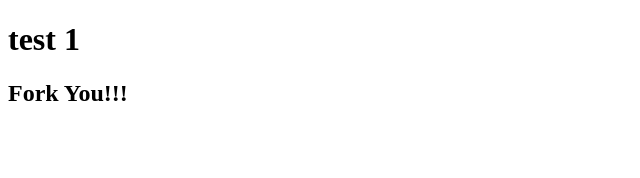
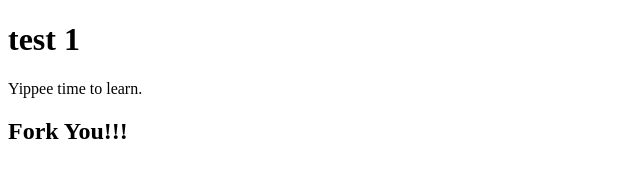
Before and after one commit to Romzom/test, a plain HTML site: page index.html in a window 1280 px wide. Shown: the whole page, without its empty margins (0-640 px from the left). Drawn offline with Linux system fonts and the light colour scheme.

Commit message:
adding a paragraph

```diff
--- a/index.html
+++ b/index.html
@@ -5,6 +5,7 @@
 </head>
 <body>
   <h1>test 1</h1>
+    <p>Yippee time to learn.</p>
   <h2>Fork You!!!</h2>
 </body>
 </html>
```
